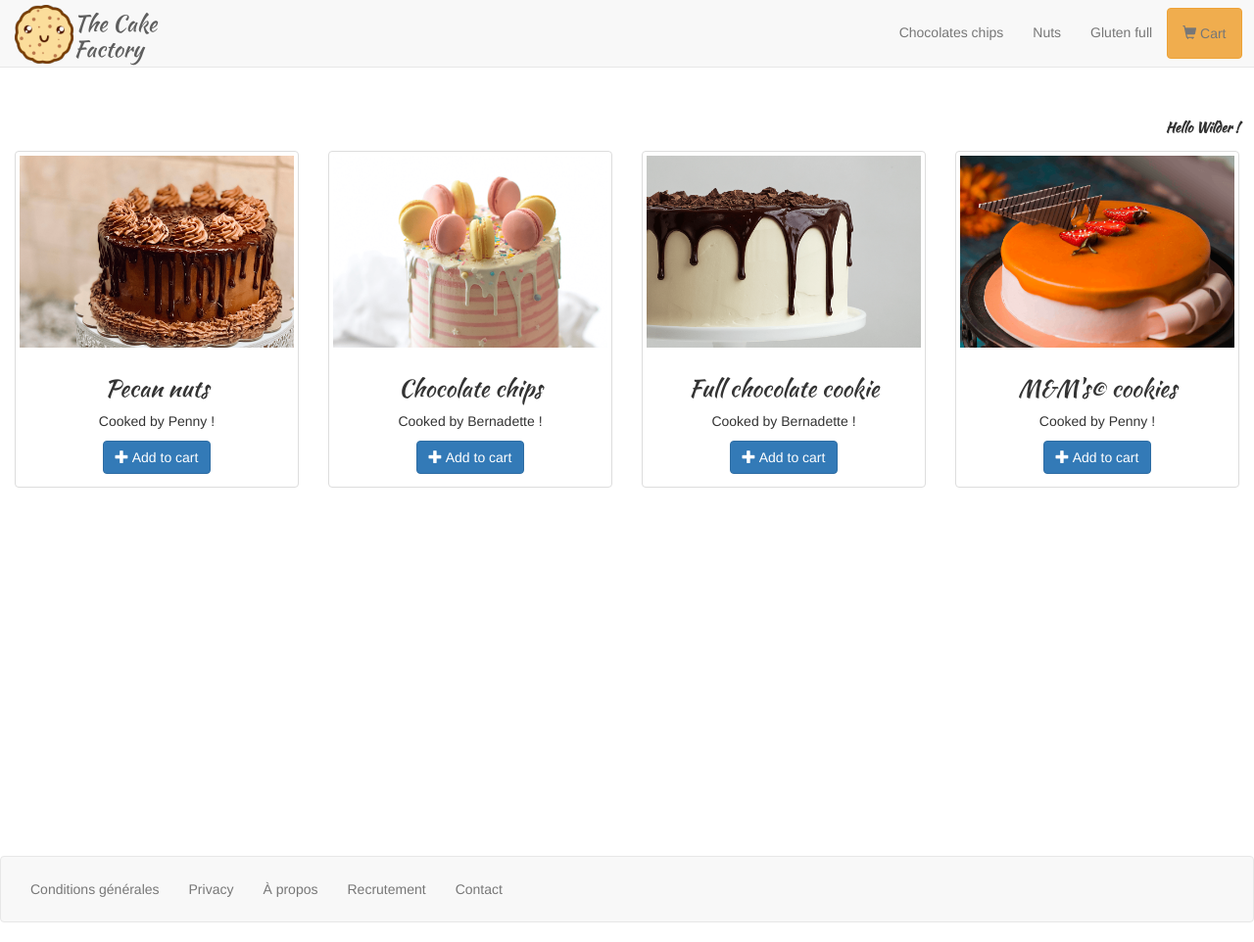
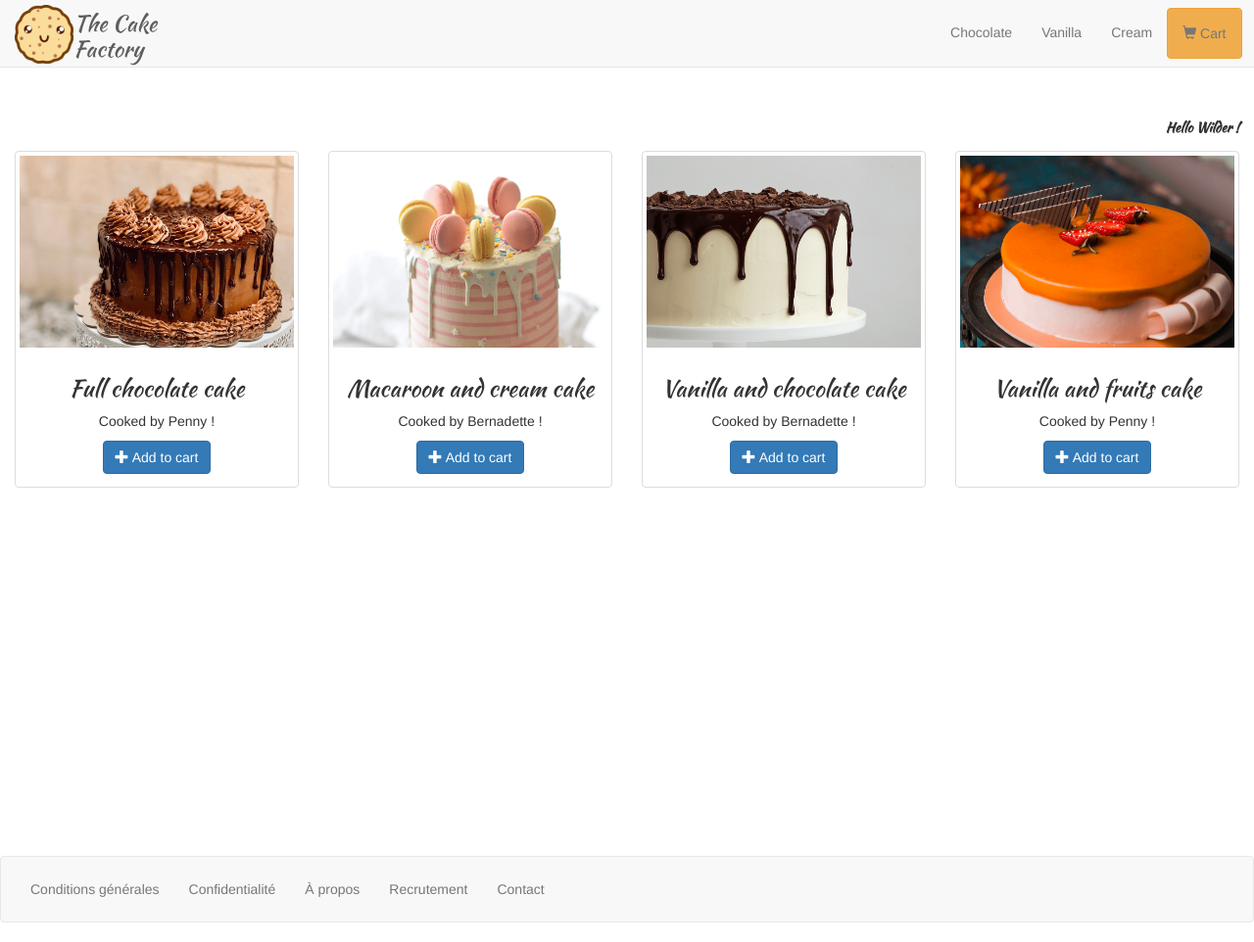
Before and after one commit to WildCodeSchool/quetes_php_sessions, a PHP site: page / in a window 1280 px wide. Shown: the whole page at 98% size. Run offline with PHP 8.4, Linux system fonts and the light colour scheme.

Commit message:
Turned the cookies into cakes, they taste better

```diff
--- a/inc/data/products.php
+++ b/inc/data/products.php
@@ -2,19 +2,19 @@
 
 $catalog = [
     46 => [
-        'name' => 'Pecan nuts',
+        'name' => 'Full chocolate cake',
         'description' => 'Cooked by Penny !',
     ],
     36 => [
-        'name' => 'Chocolate chips',
+        'name' => 'Macaroon and cream cake',
         'description' => 'Cooked by Bernadette !',
     ],
     58 => [
-        'name' => 'Full chocolate cookie',
+        'name' => 'Vanilla and chocolate cake',
         'description' => 'Cooked by Bernadette !',
     ],
     32 => [
-        'name' => 'M&M\'s&copy; cookies',
+        'name' => 'Vanilla and fruits cake',
         'description' => 'Cooked by Penny !',
     ],
 ];
--- a/inc/foot.php
+++ b/inc/foot.php
@@ -5,7 +5,7 @@
             <!-- Collect the nav links, forms, and other content for toggling -->
             <ul class="nav navbar-nav ">
                 <li><a href="#">Conditions générales</a></li>
-                <li><a href="#">Privacy</a></li>
+                <li><a href="#">Confidentialité</a></li>
                 <li><a href="#">À propos</a></li>
                 <li><a href="#">Recrutement</a></li>
                 <li><a href="#">Contact</a></li>
@@ -15,9 +15,7 @@
 </footer>
 <!-- Latest compiled and minified Bootstrap JavaScript + JQuery -->
 <script src="https://ajax.googleapis.com/ajax/libs/jquery/1.12.4/jquery.min.js"></script>
-<script src="https://maxcdn.bootstrapcdn.com/bootstrap/3.3.7/js/bootstrap.min.js"
-        integrity="sha384-Tc5IQib027qvyjSMfHjOMaLkfuWVxZxUPnCJA7l2mCWNIpG9mGCD8wGNIcPD7Txa"
-        crossorigin="anonymous"></script>
+<script src="https://maxcdn.bootstrapcdn.com/bootstrap/3.3.7/js/bootstrap.min.js" integrity="sha384-Tc5IQib027qvyjSMfHjOMaLkfuWVxZxUPnCJA7l2mCWNIpG9mGCD8wGNIcPD7Txa" crossorigin="anonymous"></script>
 </body>
 
 </html>
--- a/inc/head.php
+++ b/inc/head.php
@@ -1,16 +1,17 @@
 <!DOCTYPE html>
 <html lang="en">
+
 <head>
     <meta charset="utf-8">
     <meta http-equiv="x-ua-compatible" content="ie=edge">
     <meta name="viewport" content="width=device-width, initial-scale=1">
     <title>The Cake Factory</title>
     <!-- Latest compiled and minified CSS -->
-    <link rel="stylesheet" href="https://maxcdn.bootstrapcdn.com/bootstrap/3.3.7/css/bootstrap.min.css"
-          integrity="sha384-BVYiiSIFeK1dGmJRAkycuHAHRg32OmUcww7on3RYdg4Va+PmSTsz/K68vbdEjh4u" crossorigin="anonymous">
+    <link rel="stylesheet" href="https://maxcdn.bootstrapcdn.com/bootstrap/3.3.7/css/bootstrap.min.css" integrity="sha384-BVYiiSIFeK1dGmJRAkycuHAHRg32OmUcww7on3RYdg4Va+PmSTsz/K68vbdEjh4u" crossorigin="anonymous">
     <link href="https://fonts.googleapis.com/css?family=Kaushan+Script" rel="stylesheet">
-    <link rel="stylesheet" type="text/css" href="assets/styles.css"/>
+    <link rel="stylesheet" type="text/css" href="assets/styles.css" />
 </head>
+
 <body>
     <header>
         <!-- MENU ENTETE -->
@@ -18,8 +19,7 @@
             <div class="container-fluid">
                 <!-- Brand and toggle get grouped for better mobile display -->
                 <div class="navbar-header">
-                <button type="button" class="navbar-toggle collapsed" data-toggle="collapse"
-                        data-target="#bs-example-navbar-collapse-1" aria-expanded="false">
+                    <button type="button" class="navbar-toggle collapsed" data-toggle="collapse" data-target="#bs-example-navbar-collapse-1" aria-expanded="false">
                         <span class="sr-only">Toggle navigation</span>
                         <span class="icon-bar"></span>
                         <span class="icon-bar"></span>
@@ -34,9 +34,9 @@
                 <!-- Collect the nav links, forms, and other content for toggling -->
                 <div class="collapse navbar-collapse" id="bs-example-navbar-collapse-1">
                     <ul class="nav navbar-nav navbar-right">
-                    <li><a href="#">Chocolates chips</a></li>
-                    <li><a href="#">Nuts</a></li>
-                    <li><a href="#">Gluten full</a></li>
+                        <li><a href="#">Chocolate</a></li>
+                        <li><a href="#">Vanilla</a></li>
+                        <li><a href="#">Cream</a></li>
                         <li>
                             <a href="/cart.php" class="btn btn-warning navbar-btn">
                                 <span class="glyphicon glyphicon-shopping-cart" aria-hidden="true"></span>
```
Also changed, not shown: README.md. Lines whose indentation alone changed are shown as unchanged.
